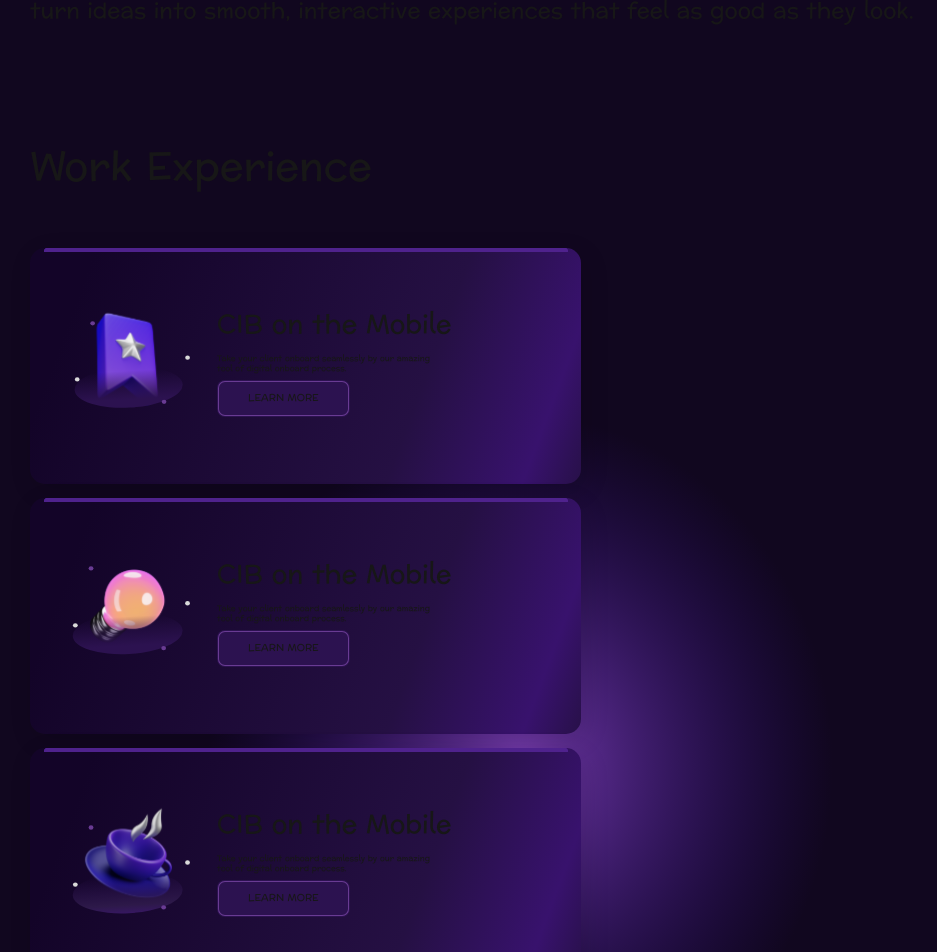
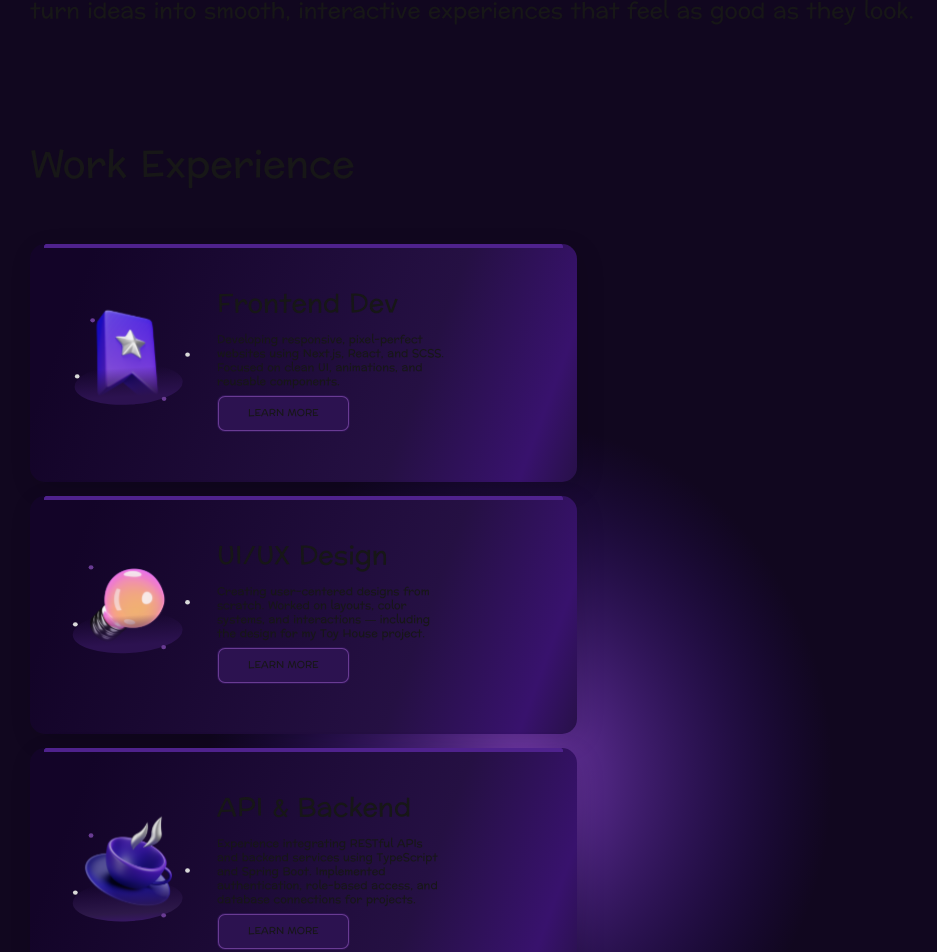
Before and after one commit to Ivanna-Kutsovol/portfolio, a Next.js app: page / in a window 1280 px wide. Shown: the part 815-1767 px from the top of the page, without its empty margins (120-1057 px from the left). Built offline with nearby package versions, Linux system fonts and the light colour scheme.

Commit message:
feat(experience): update text content and adjust text size

```diff
--- a/src/app/experience/experience.module.scss
+++ b/src/app/experience/experience.module.scss
@@ -10,9 +10,9 @@
         padding: 0 150px 165px;
     }
     &__title{
-        font-size: 32px;
+        font-size: 30px;
         @include tablet{
-            font-size: 40px;
+            font-size: 38px;
         }
     }
     &__container{
@@ -81,11 +81,13 @@
         }
     }
     &__cardDescription{
-        font-size: 8px;
-        line-height: 10px;
+        font-size: 9px;
+        line-height: 12px;
         max-width: 230px;
 
         @include tablet{
+            font-size: 11px;
+            line-height: 14px;
         }
     }
     &__cardButton{
@@ -118,7 +120,7 @@
         padding: 0 80px 120px;
         &__card{
             gap: 26px;
-            padding: 36px 130px 50px 41px;
+            // padding: 36px 130px 50px 41px;
             justify-content: center;
         }
     }
--- a/src/app/experience/experience.tsx
+++ b/src/app/experience/experience.tsx
@@ -4,28 +4,28 @@ import Link from "next/link";
 import Image from "next/image";
 
 const array = [{
-    title: 'CIB on the Mobile',
-    description: 'Take your client onboard seamlessly by our amazing tool of digital onboard process.',
+    title: 'Frontend Dev',
+    description: 'Developing responsive, pixel-perfect websites using Next.js, React, and SCSS. Focused on clean UI, animations, and reusable components.',
     icon: "/experience/icon1.svg",
-    button: "/#contact",
+    button: "/#project",
 },
 {
-    title: 'CIB on the Mobile',
-    description: 'Take your client onboard seamlessly by our amazing tool of digital onboard process.',
+    title: 'UI/UX Design',
+    description: 'Creating user-centered designs from scratch. Worked on layouts, color systems, and interactions — including the design for my Toy House project.',
     icon: "/experience/icon2.svg",
-    button: "/#contact",
+    button: "https://www.figma.com/design/1bUeWh5a6nxUUrsmvl6uHN/toy-house?node-id=0-1&t=WXpdsEbiQGns8O8y-1",
 },
 {
-    title: 'CIB on the Mobile',
-    description: 'Take your client onboard seamlessly by our amazing tool of digital onboard process.',
+    title: 'API & Backend',
+    description: 'Experience integrating RESTful APIs and backend services using TypeScript and Spring Boot. Implemented authentication, role-based access, and database connections for projects.',
     icon: "/experience/icon3.svg",
-    button: "/#contact",
+    button: "https://github.com/Ivanna-Kutsovol/metamix",
 },
 {
-    title: 'CIB on the Mobile',
-    description: 'Take your client onboard seamlessly by our amazing tool of digital onboard process.',
+    title: 'WordPress Dev',
+    description: 'I create and customize WordPress websites — from installing themes and plugins to building fully custom layouts using Elementor and custom CSS.',
     icon: "/experience/icon4.svg",
-    button: "/#contact",
+    button: "",
 }]
 
 const Experience = () => {
```
